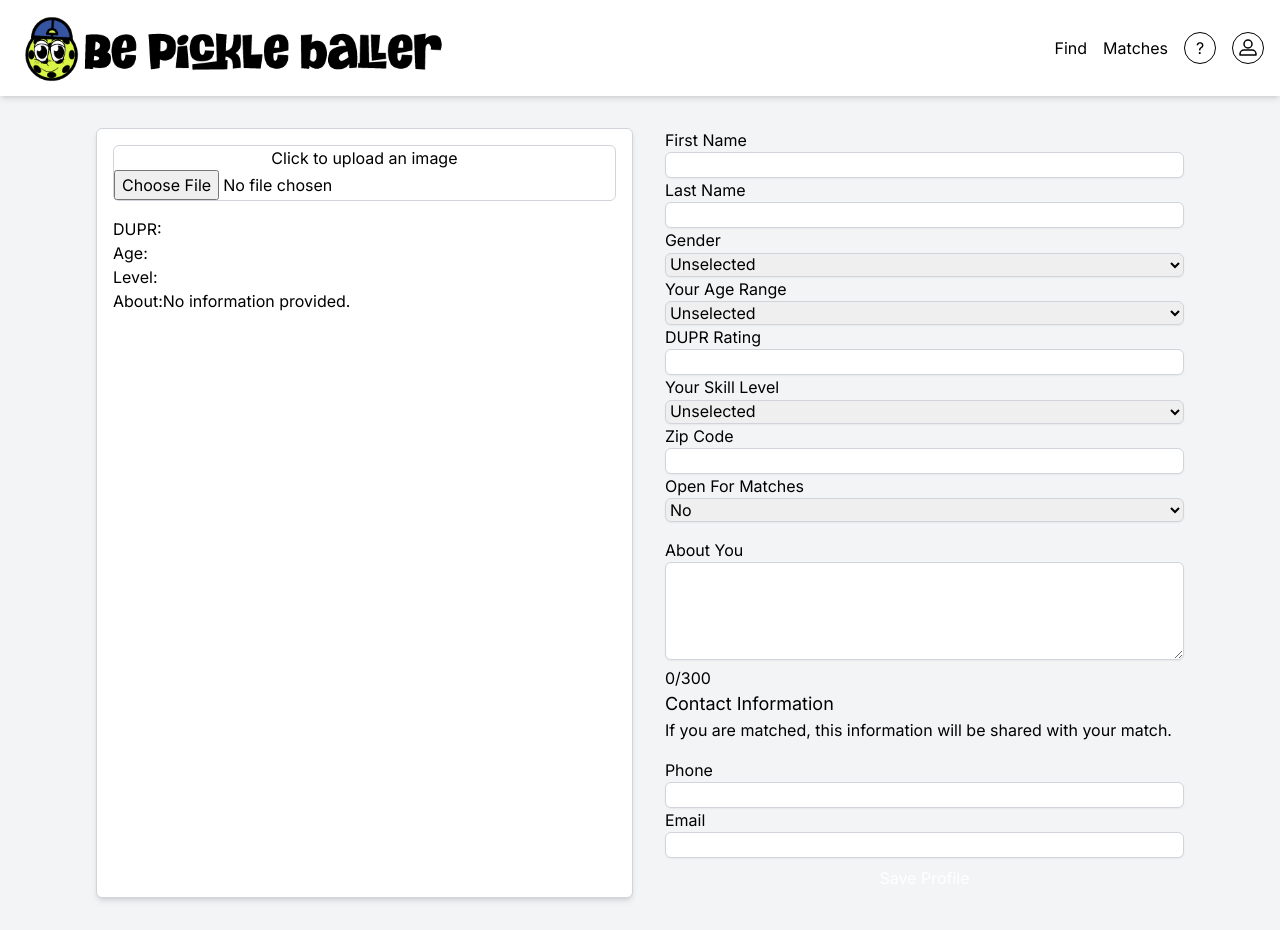
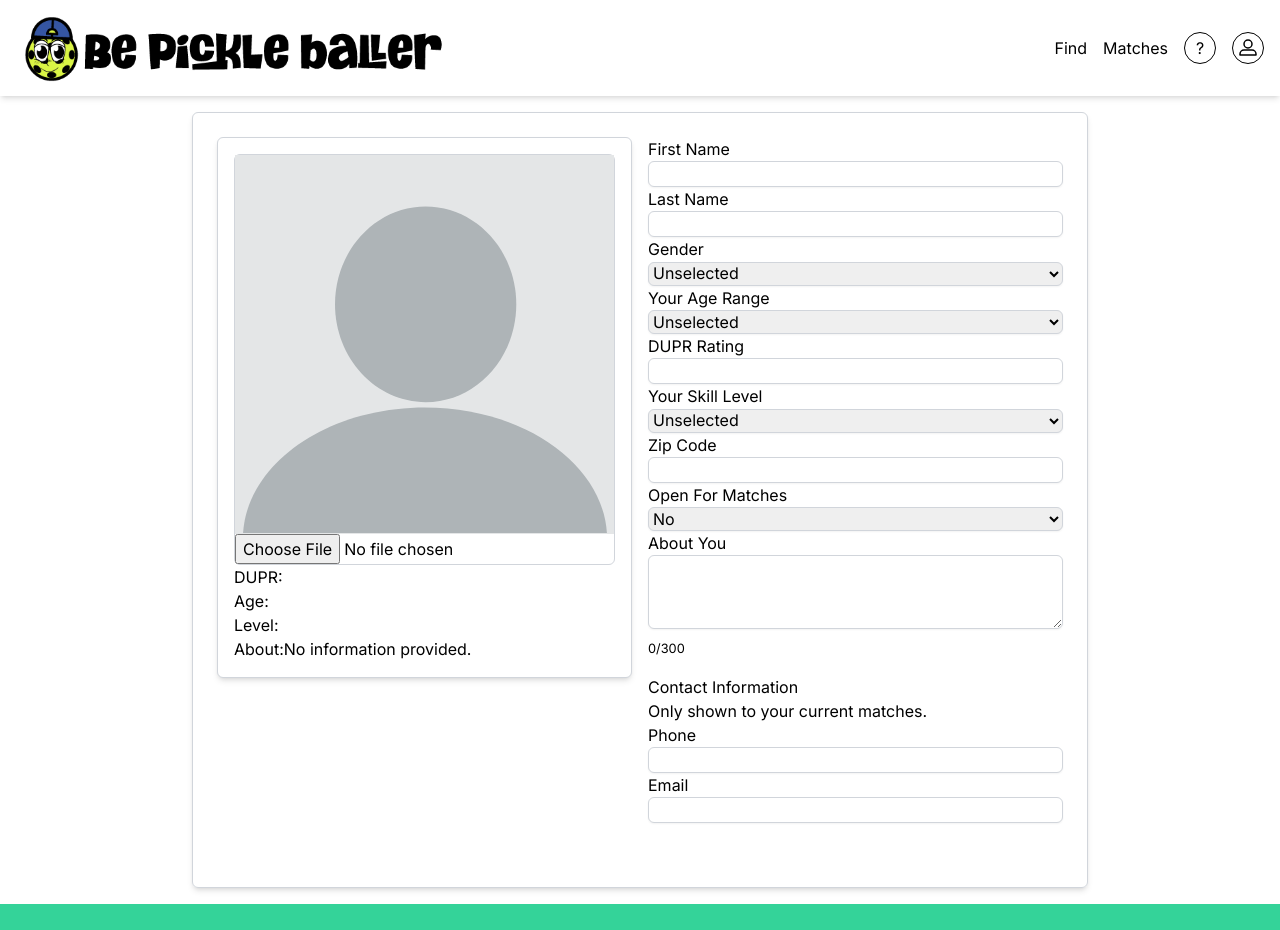
Before and after one commit to btejes/bepickleballer-matchmaking, a Next.js app: page /profile in a window 1280 px wide. After the commit the page ends 904 px from the top, so only its background shows below. Built offline with nearby package versions, Linux system fonts and the light colour scheme.

Commit message:
profile layout seperated files working on screen

```diff
--- a/app/profile/page.jsx
+++ b/app/profile/page.jsx
@@ -1,48 +1,21 @@
-// page.jsx
-
-import React, { useState } from 'react';
+import Navbar from '@/components/Navbar';
 import ProfileCard from '@/library/ProfileCard';
 import ProfileForm from '@/library/ProfileForm';
-import Navbar from '@/components/Navbar';
 
 const ProfilePage = () => {
-  const [profile, setProfile] = useState({
-    firstName: '',
-    lastName: '',
-    gender: '',
-    ageRange: '',
-    dupr: '',
-    skillLevel: '',
-    zipCode: '',
-    openForMatches: 'No',
-    about: '',
-    phone: '',
-    email: '',
-    imageUrl: '',
-  });
-
-  const handleInputChange = (e) => {
-    const { name, value } = e.target;
-    setProfile({ ...profile, [name]: value });
-  };
-
-  const handleSubmit = (e) => {
-    e.preventDefault();
-    // Handle form submission
-    console.log(profile);
-  };
-
   return (
-    <div className="min-h-screen bg-gray-100">
+    <div className="min-h-screen bg-white">
       <Navbar />
-      <div className="max-w-6xl mx-auto py-8 px-4 sm:px-6 lg:px-8">
-        <div className="flex flex-col sm:flex-row gap-8">
-          <ProfileCard profile={profile} setProfile={setProfile} />
-          <ProfileForm
-            profile={profile}
-            handleInputChange={handleInputChange}
-            handleSubmit={handleSubmit}
-          />
+      <div className="container mx-auto px-2 py-4">
+        <div className="max-w-4xl mx-auto p-4 border border-gray-300 rounded-md shadow-md">
+          <div className="flex flex-col lg:flex-row justify-between items-stretch">
+            <div className="lg:flex-1 px-2 py-2">
+              <ProfileCard />
+            </div>
+            <div className="lg:flex-1 px-2 py-2">
+              <ProfileForm />
+            </div>
+          </div>
         </div>
       </div>
     </div>
--- a/library/ProfileCard.jsx
+++ b/library/ProfileCard.jsx
@@ -1,4 +1,5 @@
-"use client";
+'use client';
+
 import React, { useState } from 'react';
 
 const ProfileCard = ({ profile }) => {
@@ -17,40 +18,38 @@ const ProfileCard = ({ profile }) => {
 
   return (
     <div className="w-full max-w-sm bg-white border border-gray-300 p-4 rounded-md shadow-md">
-      <div className="relative w-full h-56 mb-4 border border-gray-300 rounded-md overflow-hidden">
-        {image ? (
+      <div className="flex flex-col h-96"> {/* Ensuring equal height for top and bottom sections */}
+        <div className="relative w-full h-1/2 border border-gray-300 rounded-md overflow-hidden">
           <img
-            src={image}
+            src={image || "/blank-profile-picture.svg"}
             alt="Profile"
-            className="w-full h-full object-cover"
+            className={`w-full h-full object-cover ${!image && 'blur-sm grayscale'}`}
+            onError={(e) => { e.target.src = '/blank-profile-picture.svg'; }}
           />
-        ) : (
-          <div className="w-full h-full bg-gray-200 flex items-center justify-center text-gray-500">
-            <span>Click to upload an image</span>
-          </div>
-        )}
           <input
             type="file"
             onChange={handleImageUpload}
             className="absolute inset-0 w-full h-full opacity-0 cursor-pointer"
           />
         </div>
-      <div className="border-t border-gray-300 mt-4 pt-4">
+        <div className="border-t border-gray-300 h-px my-4"></div> {/* Divider line */}
+        <div className="h-1/2 pt-4"> {/* Bottom half */}
           <p className="text-sm font-medium text-gray-700">
-          DUPR: <span className="font-normal">{profile.duprRating}</span>
+            DUPR: <span className="font-normal">{profile?.duprRating || ''}</span>
           </p>
           <p className="text-sm font-medium text-gray-700">
-          Age: <span className="font-normal">{profile.ageRange}</span>
+            Age: <span className="font-normal">{profile?.ageRange || ''}</span>
           </p>
           <p className="text-sm font-medium text-gray-700">
-          Level: <span className="font-normal">{profile.skillLevel}</span>
+            Level: <span className="font-normal">{profile?.skillLevel || ''}</span>
           </p>
           <p className="text-sm font-medium text-gray-700">
             About:
             <span className="block mt-1 font-normal">
-            {profile.about || 'No information provided.'}
+              {profile?.about || 'No information provided.'}
             </span>
           </p>
+        </div>
       </div>
     </div>
   );
--- a/library/ProfileForm.jsx
+++ b/library/ProfileForm.jsx
@@ -1,4 +1,5 @@
-"use client";
+'use client';
+
 import React, { useState } from 'react';
 
 const ProfileForm = () => {
@@ -23,172 +24,74 @@ const ProfileForm = () => {
 
   const handleSubmit = (e) => {
     e.preventDefault();
-    // Handle form submission
+    console.log('Profile saved:', profile);
   };
 
   return (
-    <div className="w-full">
-      <form onSubmit={handleSubmit}>
-        <div className="grid grid-cols-1 sm:grid-cols-2 gap-4">
-          <div>
-            <label htmlFor="firstName" className="block text-sm font-medium text-gray-700">
-              First Name
+    <form onSubmit={handleSubmit} className="text-xs space-y-2">
+      <div className="grid grid-cols-1 sm:grid-cols-2 gap-2">
+        {[
+          { name: 'firstName', label: 'First Name', type: 'text' },
+          { name: 'lastName', label: 'Last Name', type: 'text' },
+          { name: 'gender', label: 'Gender', type: 'select', options: ['Unselected', 'Male', 'Female', 'Other'] },
+          { name: 'ageRange', label: 'Your Age Range', type: 'select', options: ['Unselected', '0-9', '10-17', '18-29', '30-39', '40-49', '50-59', '60-69', '70-79', '80-89', '90-99+'] },
+          { name: 'duprRating', label: 'DUPR Rating', type: 'number', step: '0.1' },
+          { name: 'skillLevel', label: 'Your Skill Level', type: 'select', options: ['Unselected', 'Beginner', 'Intermediate', 'Advanced'] },
+          { name: 'zipCode', label: 'Zip Code', type: 'number' },
+          { name: 'openForMatches', label: 'Open For Matches', type: 'select', options: ['No', 'Yes'] }
+        ].map(field => (
+          <div key={field.name}>
+            <label htmlFor={field.name} className="block font-medium text-gray-700">
+              {field.label}
             </label>
+            {field.type === 'select' ? (
+              <select
+                name={field.name}
+                id={field.name}
+                value={profile[field.name]}
+                onChange={handleInputChange}
+                className="mt-1 block w-full border border-gray-300 rounded-md shadow-sm p-1"
+              >
+                {field.options.map(option => (
+                  <option key={option} value={option === 'Unselected' ? '' : option}>{option}</option>
+                ))}
+              </select>
+            ) : (
               <input
-              type="text"
-              name="firstName"
-              id="firstName"
-              value={profile.firstName}
+                type={field.type}
+                name={field.name}
+                id={field.name}
+                value={profile[field.name]}
                 onChange={handleInputChange}
-              className="mt-1 block w-full border border-gray-300 rounded-md shadow-sm p-2"
+                step={field.step || ''}
+                className="mt-1 block w-full border border-gray-300 rounded-md shadow-sm p-1"
               />
+            )}
           </div>
-          <div>
-            <label htmlFor="lastName" className="block text-sm font-medium text-gray-700">
-              Last Name
-            </label>
-            <input
-              type="text"
-              name="lastName"
-              id="lastName"
-              value={profile.lastName}
-              onChange={handleInputChange}
-              className="mt-1 block w-full border border-gray-300 rounded-md shadow-sm p-2"
-            />
-          </div>
-          <div>
-            <label htmlFor="gender" className="block text-sm font-medium text-gray-700">
-              Gender
-            </label>
-            <select
-              name="gender"
-              id="gender"
-              value={profile.gender}
-              onChange={handleInputChange}
-              className="mt-1 block w-full border border-gray-300 rounded-md shadow-sm p-2"
-            >
-              <option value="" disabled>
-                Unselected
-              </option>
-              <option value="Male">Male</option>
-              <option value="Female">Female</option>
-              <option value="Other">Other</option>
-            </select>
-          </div>
-          <div>
-            <label htmlFor="ageRange" className="block text-sm font-medium text-gray-700">
-              Your Age Range
-            </label>
-            <select
-              name="ageRange"
-              id="ageRange"
-              value={profile.ageRange}
-              onChange={handleInputChange}
-              className="mt-1 block w-full border border-gray-300 rounded-md shadow-sm p-2"
-            >
-              <option value="" disabled>
-                Unselected
-              </option>
-              <option value="0-9">0-9</option>
-              <option value="10-17">10-17</option>
-              <option value="18-29">18-29</option>
-              <option value="30-39">30-39</option>
-              <option value="40-49">40-49</option>
-              <option value="50-59">50-59</option>
-              <option value="60-69">60-69</option>
-              <option value="70-79">70-79</option>
-              <option value="80-89">80-89</option>
-              <option value="90-99+">90-99+</option>
-            </select>
-          </div>
-          <div>
-            <label htmlFor="duprRating" className="block text-sm font-medium text-gray-700">
-              DUPR Rating
-            </label>
-            <input
-              type="number"
-              step="0.1"
-              name="duprRating"
-              id="duprRating"
-              value={profile.duprRating}
-              onChange={handleInputChange}
-              className="mt-1 block w-full border border-gray-300 rounded-md shadow-sm p-2"
-            />
-          </div>
-          <div>
-            <label htmlFor="skillLevel" className="block text-sm font-medium text-gray-700">
-              Your Skill Level
-            </label>
-            <select
-              name="skillLevel"
-              id="skillLevel"
-              value={profile.skillLevel}
-              onChange={handleInputChange}
-              className="mt-1 block w-full border border-gray-300 rounded-md shadow-sm p-2"
-            >
-              <option value="" disabled>
-                Unselected
-              </option>
-              <option value="Beginner">Beginner</option>
-              <option value="Intermediate">Intermediate</option>
-              <option value="Advanced">Advanced</option>
-            </select>
-          </div>
-          <div>
-            <label htmlFor="zipCode" className="block text-sm font-medium text-gray-700">
-              Zip Code
-            </label>
-            <input
-              type="text"
-              name="zipCode"
-              id="zipCode"
-              maxLength="5"
-              value={profile.zipCode}
-              onChange={handleInputChange}
-              className="mt-1 block w-full border border-gray-300 rounded-md shadow-sm p-2"
-            />
-          </div>
-          <div>
-            <label htmlFor="openForMatches" className="block text-sm font-medium text-gray-700">
-              Open For Matches
-            </label>
-            <select
-              name="openForMatches"
-              id="openForMatches"
-              value={profile.openForMatches}
-              onChange={handleInputChange}
-              className="mt-1 block w-full border border-gray-300 rounded-md shadow-sm p-2"
-            >
-              <option value="No">No</option>
-              <option value="Yes">Yes</option>
-            </select>
-          </div>
-        </div>
-        <div className="mt-4">
-          <label htmlFor="about" className="block text-sm font-medium text-gray-700">
+        ))}
+        <div className="col-span-2">
+          <label htmlFor="about" className="block font-medium text-gray-700">
             About You
           </label>
           <textarea
             name="about"
             id="about"
-            maxLength="300"
             value={profile.about}
             onChange={handleInputChange}
-            className="mt-1 block w-full border border-gray-300 rounded-md shadow-sm p-2"
-            rows="4"
+            rows="3"
+            className="mt-1 block w-full border border-gray-300 rounded-md shadow-sm p-1"
           />
-          <div className="text-right text-gray-500 text-sm">
-            {profile.about.length}/300
+          <small className="text-gray-500">{profile.about.length}/300</small>
         </div>
       </div>
-        <div className="mt-8 border-t border-gray-300 pt-4">
-          <h3 className="text-lg font-medium text-gray-900">Contact Information</h3>
-          <p className="text-sm text-gray-500">
-            If you are matched, this information will be shared with your match.
+      <div className="border-t border-gray-300 mt-4 pt-4">
+        <h3 className="font-medium text-gray-700">Contact Information</h3>
+        <p className="text-gray-500 mb-2">
+          Only shown to your current matches.
         </p>
-          <div className="grid grid-cols-1 sm:grid-cols-2 gap-4 mt-4">
+        <div className="grid grid-cols-1 sm:grid-cols-2 gap-2">
           <div>
-              <label htmlFor="phone" className="block text-sm font-medium text-gray-700">
+            <label htmlFor="phone" className="block font-medium text-gray-700">
               Phone
             </label>
             <input
@@ -197,11 +100,11 @@ const ProfileForm = () => {
               id="phone"
               value={profile.phone}
               onChange={handleInputChange}
-                className="mt-1 block w-full border border-gray-300 rounded-md shadow-sm p-2"
+              className="mt-1 block w-full border border-gray-300 rounded-md shadow-sm p-1"
             />
           </div>
           <div>
-              <label htmlFor="email" className="block text-sm font-medium text-gray-700">
+            <label htmlFor="email" className="block font-medium text-gray-700">
               Email
             </label>
             <input
@@ -210,21 +113,20 @@ const ProfileForm = () => {
               id="email"
               value={profile.email}
               onChange={handleInputChange}
-                className="mt-1 block w-full border border-gray-300 rounded-md shadow-sm p-2"
+              className="mt-1 block w-full border border-gray-300 rounded-md shadow-sm p-1"
             />
           </div>
         </div>
       </div>
-        <div className="mt-8">
+      <div className="mt-6">
         <button
           type="submit"
-            className="w-full bg-blue-600 text-white rounded-md py-2 hover:bg-blue-700"
+          className="w-full bg-blue-600 text-white py-2 rounded-md hover:bg-blue-700"
         >
           Save Profile
         </button>
       </div>
     </form>
-    </div>
   );
 };
 
```
Also changed, not shown: public/blank-profile-picture.svg (added). Lines whose indentation alone changed are shown as unchanged.
